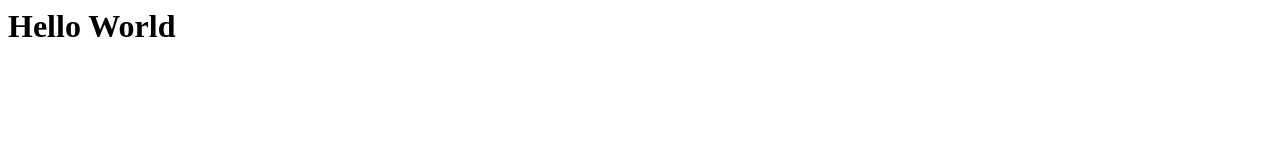
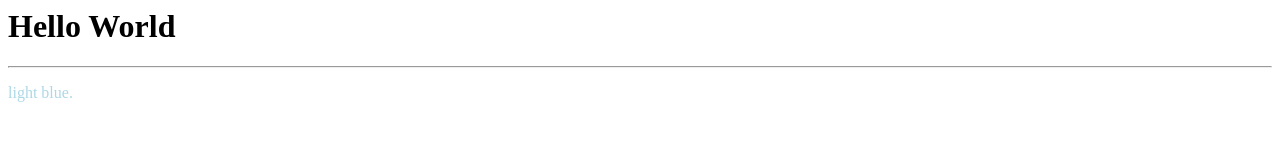
Before and after one commit to izayuuu/izayuuu.github.io, a plain HTML site: page index.html in a window 1280 px wide. Drawn offline with Linux system fonts and the light colour scheme.

Commit message:
Update index.html

```diff
--- a/index.html
+++ b/index.html
@@ -1 +1,3 @@
 <h1> Hello World </h1>
+<hr>
+<p style="color:lightblue;">light blue.</p>
```
